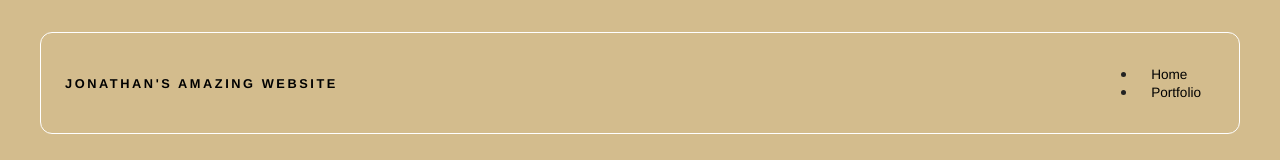
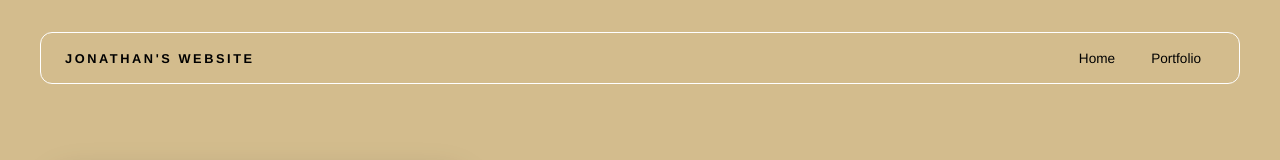
Before and after one commit to 6129945-sys/6129945-sys.github.io, a plain HTML site: page index.html in a window 1280 px wide. Shown: the top 160 px of the page. Drawn offline with Linux system fonts and the light colour scheme; grey boxes are pictures that could not be loaded.

Commit message:
finished first website

```diff
--- a/index.html
+++ b/index.html
@@ -11,14 +11,10 @@
   <!-- All content goes here -->
  <div id="all-contents">
   <nav>
-    <h1>Jonathan's Amazing Website</h1>
-    <ul id="na-ul">
-      <li class="nav-li">
-        <a href="index.html">Home</a>
-      </li>
-      <li class="nav-li">
-        <a href="portfolio.html">Portfolio</a>
-      </li>
+    <h1>Jonathan's Website</h1>
+    <ul id="nav-ul">
+      <li class="nav-li"><a href="index.html">Home</a></li>
+      <li class="nav-li"><a href="portfolio.html">Portfolio</a></li>
     </ul>
   </nav>
 
```
